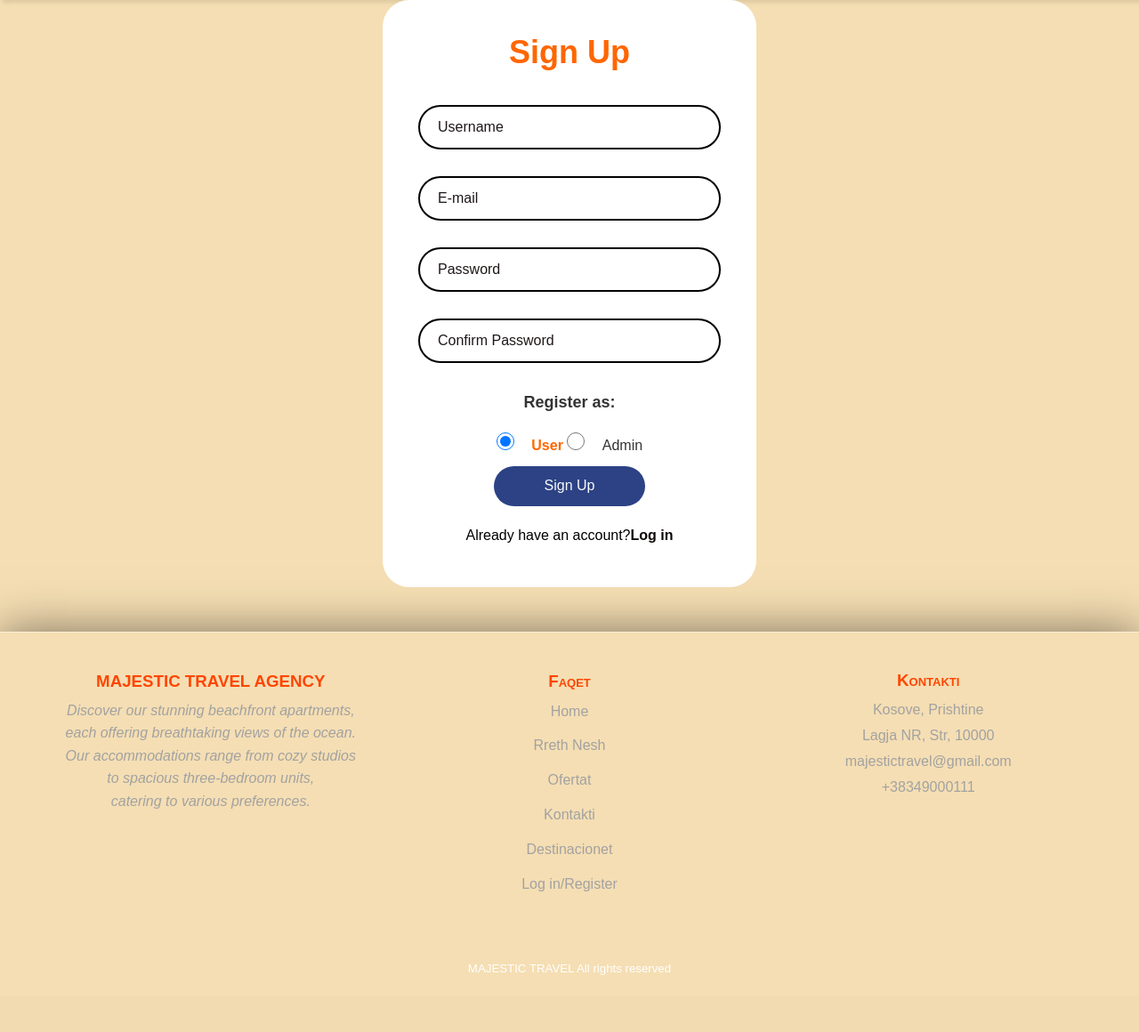
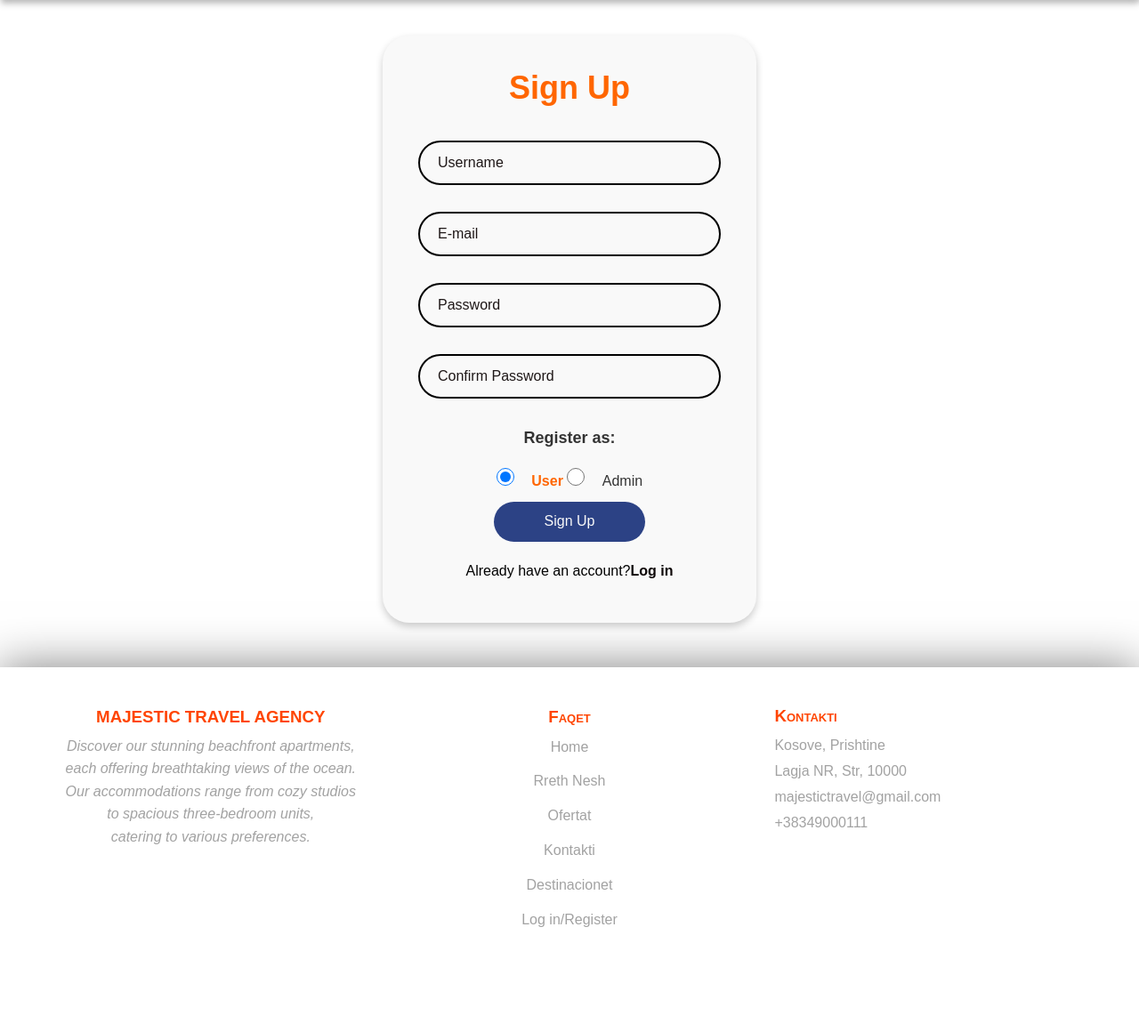
Before and after one commit to OketaShuki/TravelAgencyProjekti, a PHP site: page /register.php in a window 1280 px wide. Shown: the part 80-1240 px from the top of the page at 89% size. Before the commit the page ends 1176 px from the top, so only its background shows below. Run offline with PHP 8.4, Linux system fonts and the light colour scheme.

Commit message:
updated resgister

```diff
--- a/login.css
+++ b/login.css
@@ -23,6 +23,7 @@ nav ul{
   display: flex;
   justify-content: flex-end;
   align-items: center;
+  box-shadow: 0 4px 8px rgba(0, 0, 0, 0.2);
 }
 nav li{
   height: 80px;
--- a/register.css
+++ b/register.css
@@ -6,7 +6,7 @@
 }
 
 body {
-  background-color: wheat; /* background color of register */
+  background-color: white; /* background color of register */
   color: #333;
   line-height: 1.6;
 }
@@ -23,6 +23,7 @@ nav ul{
   display: flex;
   justify-content: flex-end;
   align-items: center;
+  box-shadow: 0 4px 8px rgba(0, 0, 0, 0.2);
 }
 nav li{
   height: 80px;
@@ -112,12 +113,14 @@ nav li:last-child a:hover {
 .wrapper3 {
   width: 420px;
   background: transparent;
-  background-color: rgb(255, 255, 255);
+  background-color: #f9f9f9;
   color: whitesmoke;
   backdrop-filter: blur(5px);
+  box-shadow:  0 4px 8px rgba(0, 0, 0, 0.2);
   border-radius: 30px;
   padding: 30px 40px;
   margin: auto;
+  margin-top: 40px;
 }
 
 
@@ -282,10 +285,12 @@ font-variant: small-caps;
 }
 
 .footer-nav{
-position: relative;
-display: flex;
-flex-direction: column;
-text-align: center;
+  display: flex;
+	flex-direction: column;
+	flex-wrap: nowrap;
+	justify-content: flex-start;
+	align-items: center;
+	align-content: stretch;
 }
 
 .nav-titulli{
@@ -293,12 +298,24 @@ color: #ff4500;
 padding-bottom: 5px;
 font-family: sans-serif;
 font-variant: small-caps;
+	display: flex;
+	flex-direction: column;
+	flex-wrap: nowrap;
+	justify-content: flex-start;
+	align-items: baseline;
+	align-content: stretch;
 }
 
 .nav-elements{
 width: auto;
 cursor: pointer;
 font-family: sans-serif;
+display: flex;
+flex-direction: column;
+flex-wrap: nowrap;
+justify-content: flex-start;
+align-items: baseline;
+align-content: stretch;
 }
 
 .nav-elements :hover{
@@ -315,7 +332,10 @@ color: rgb(162, 162, 162);
 line-height: 1.8em;
 display: flex;
 flex-direction: column;
-text-align: center;
+flex-wrap: nowrap;
+justify-content: flex-start;
+align-items: baseline;
+align-content: stretch;
 }
 
 .footer-contact>p, .fcontact-a>a{
```
